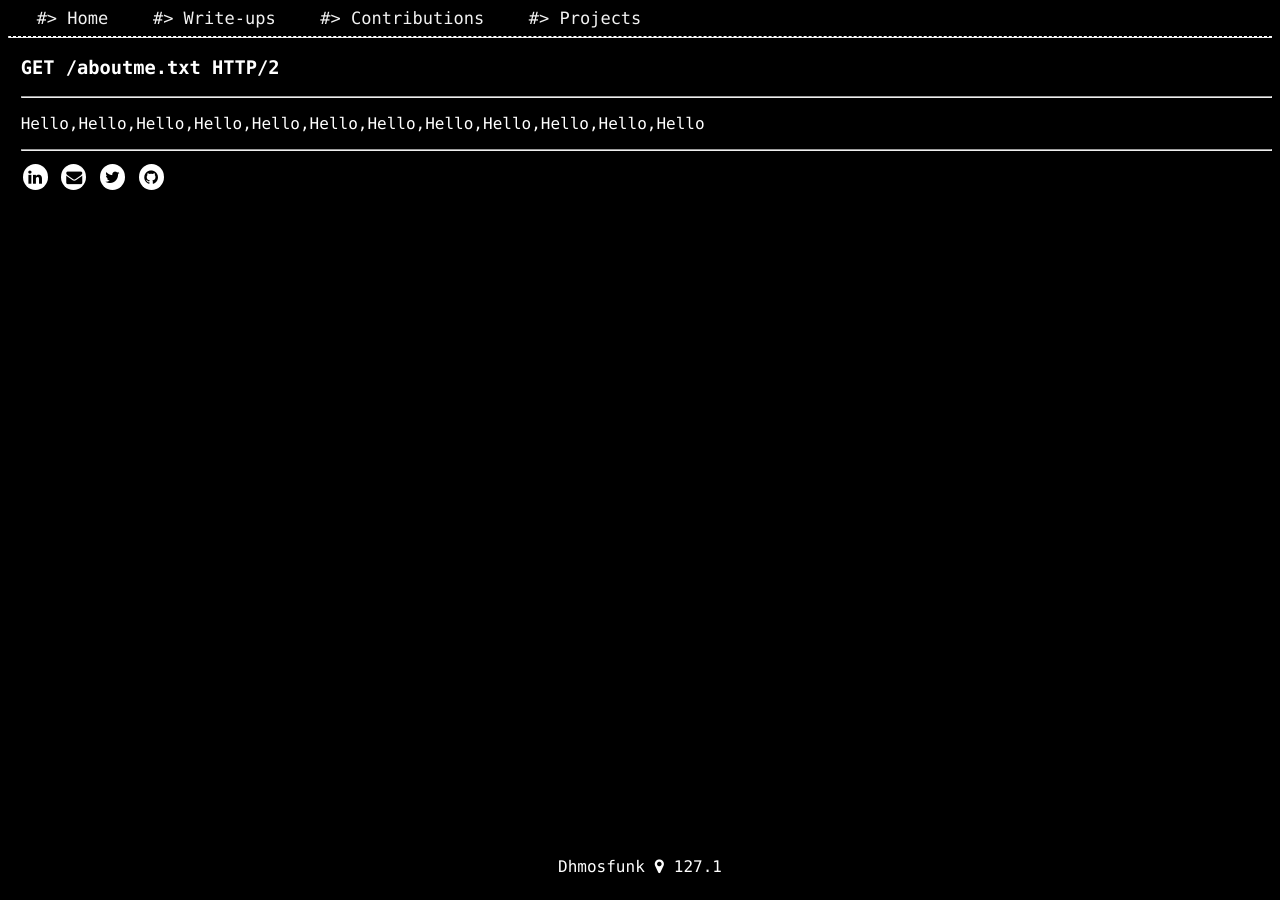
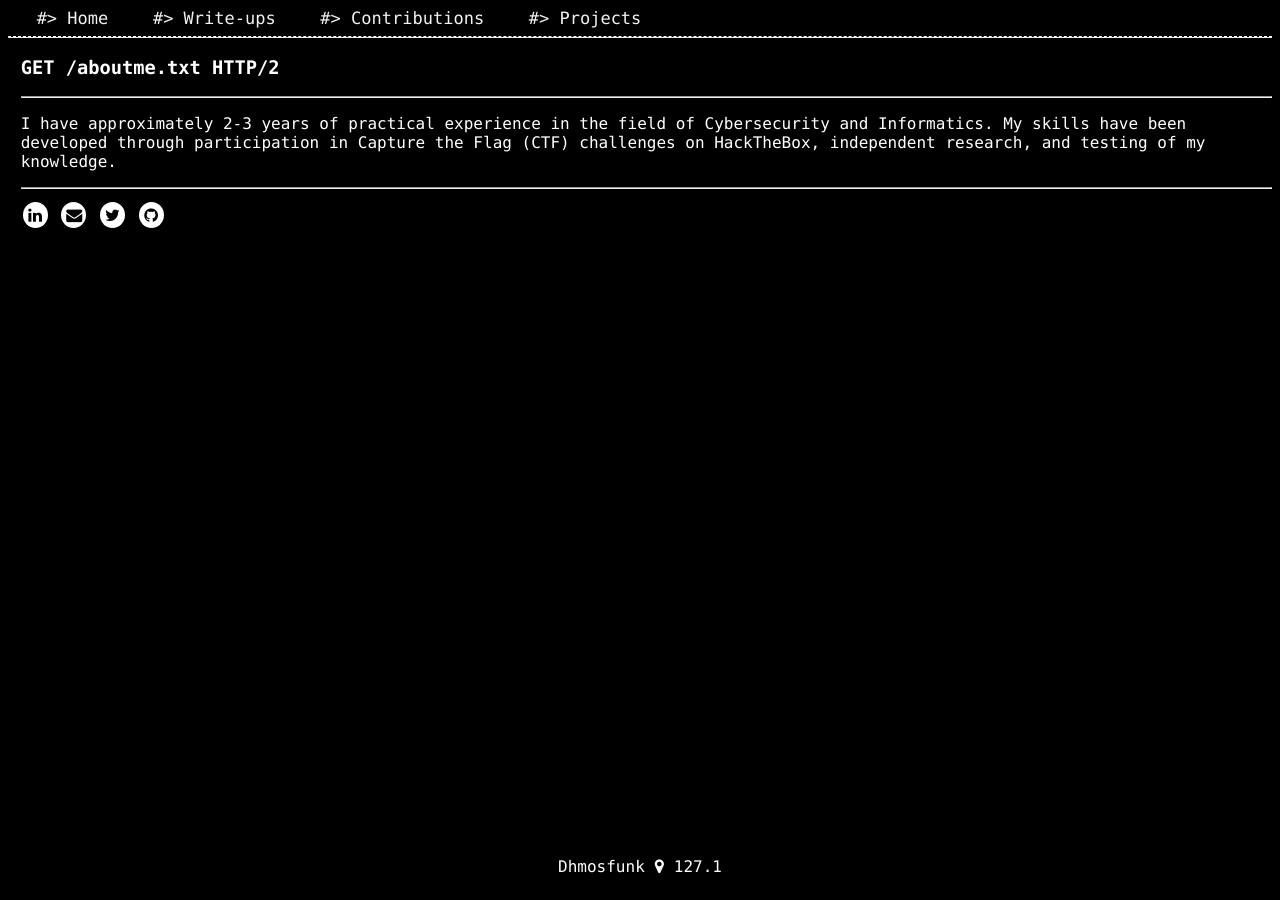
Before and after one commit to dhmosfunk/dhmosfunk.github.io, a Jekyll site: the page built from index.html, in a window 1280 px wide. Built offline with Jekyll 4.4.1, drawn with Linux system fonts in a browser that asks for light colours.

Commit message:
Update _config.yml

```diff
--- a/_config.yml
+++ b/_config.yml
@@ -29,7 +29,7 @@ twitter_username: DSkfunk
 github_username:  dhmosfunk
 
 # custom variables
-aboutme: "Hello,Hello,Hello,Hello,Hello,Hello,Hello,Hello,Hello,Hello,Hello,Hello"
+aboutme: "I have approximately 2-3 years of practical experience in the field of Cybersecurity and Informatics. My skills have been developed through participation in Capture the Flag (CTF) challenges on HackTheBox, independent research, and testing of my knowledge."
 
 # Conversion
 markdown:    kramdown
```
